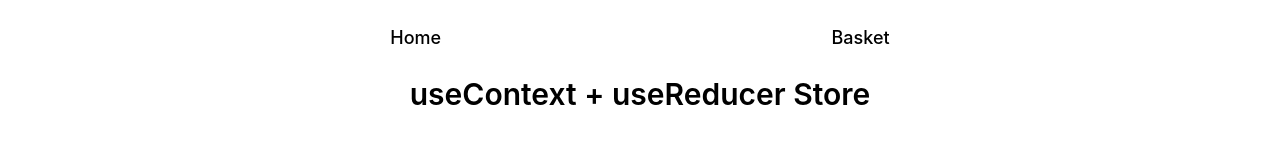
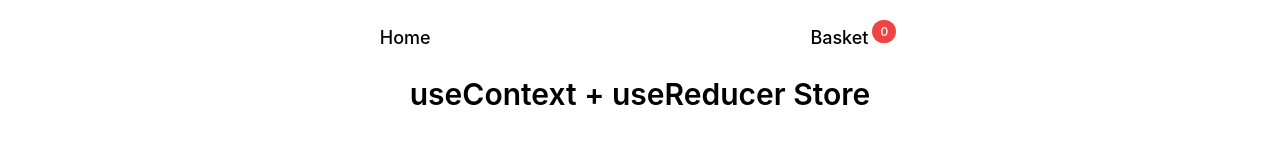
Before and after one commit to TheintTheint298/usecontext-usereducer-store, a React (Create React App) app: page / in a window 1280 px wide. Shown: the top 149 px of the page. Built offline with nearby package versions, Linux system fonts and the light colour scheme.

Commit message:
add product count

```diff
--- a/src/components/Navbar.jsx
+++ b/src/components/Navbar.jsx
@@ -1,12 +1,17 @@
-import React from 'react'
+import React, { useContext } from 'react'
 import { Link } from 'react-router-dom'
+import { StoreContext } from '../context-and-reducer/StoreContext'
 
 const Navbar = () => {
+  const { products } = useContext(StoreContext)
   return (
     <>
       <div className="flex flex-row justify-evenly mt-2 pt-4 text-lg font-medium">
         <Link to="/">Home</Link>
-        <Link to="/basket">Basket</Link>
+        <Link to="/basket">
+          Basket
+          <span className='text-xs align-top bg-red-500 text-white rounded-full px-2 py-1 mx-1'>{products.length}</span>
+        </Link>
       </div>
       <h1 className="text-3xl text-center font-semibold mt-2 py-4">
         useContext + useReducer Store
```
